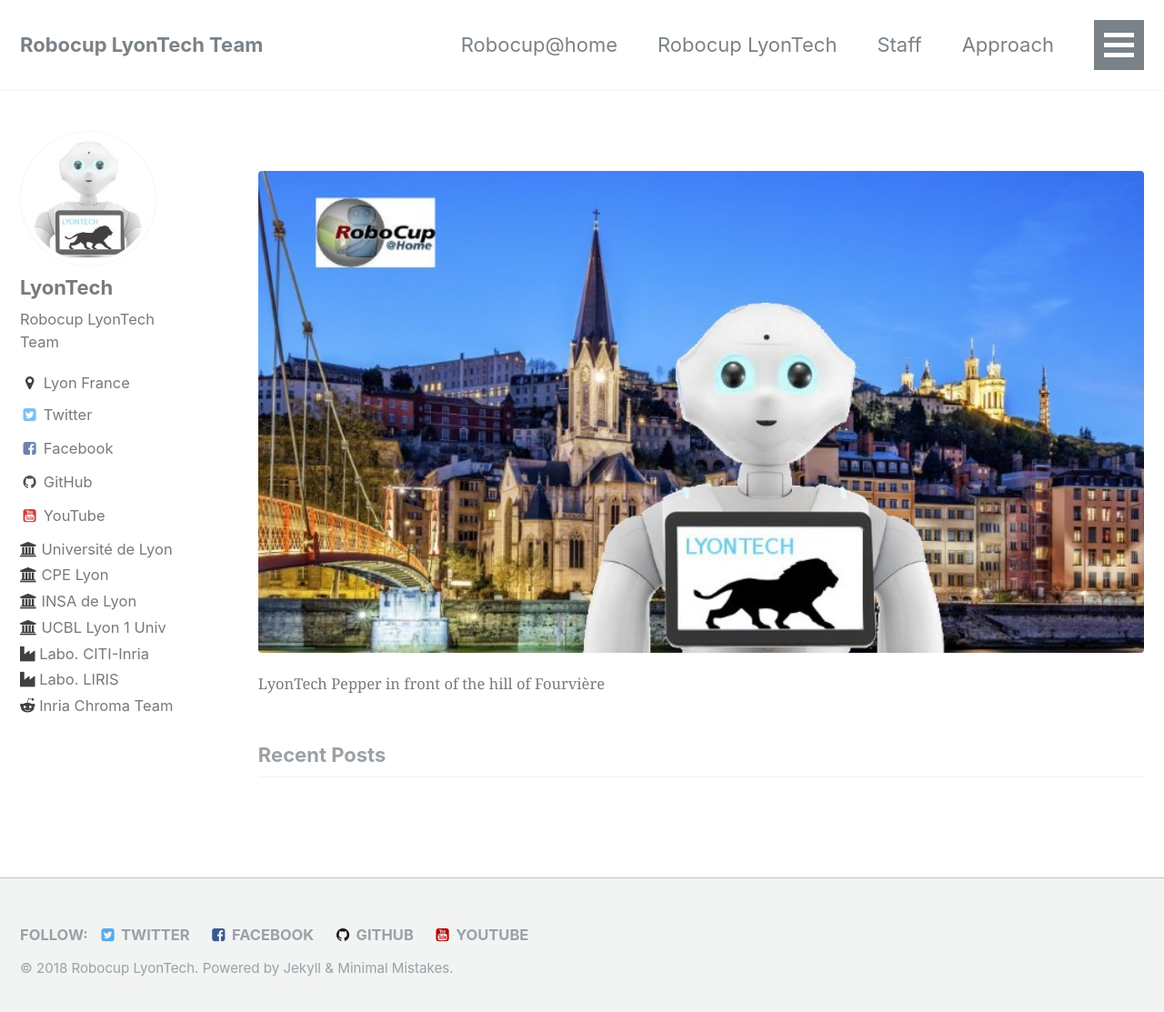
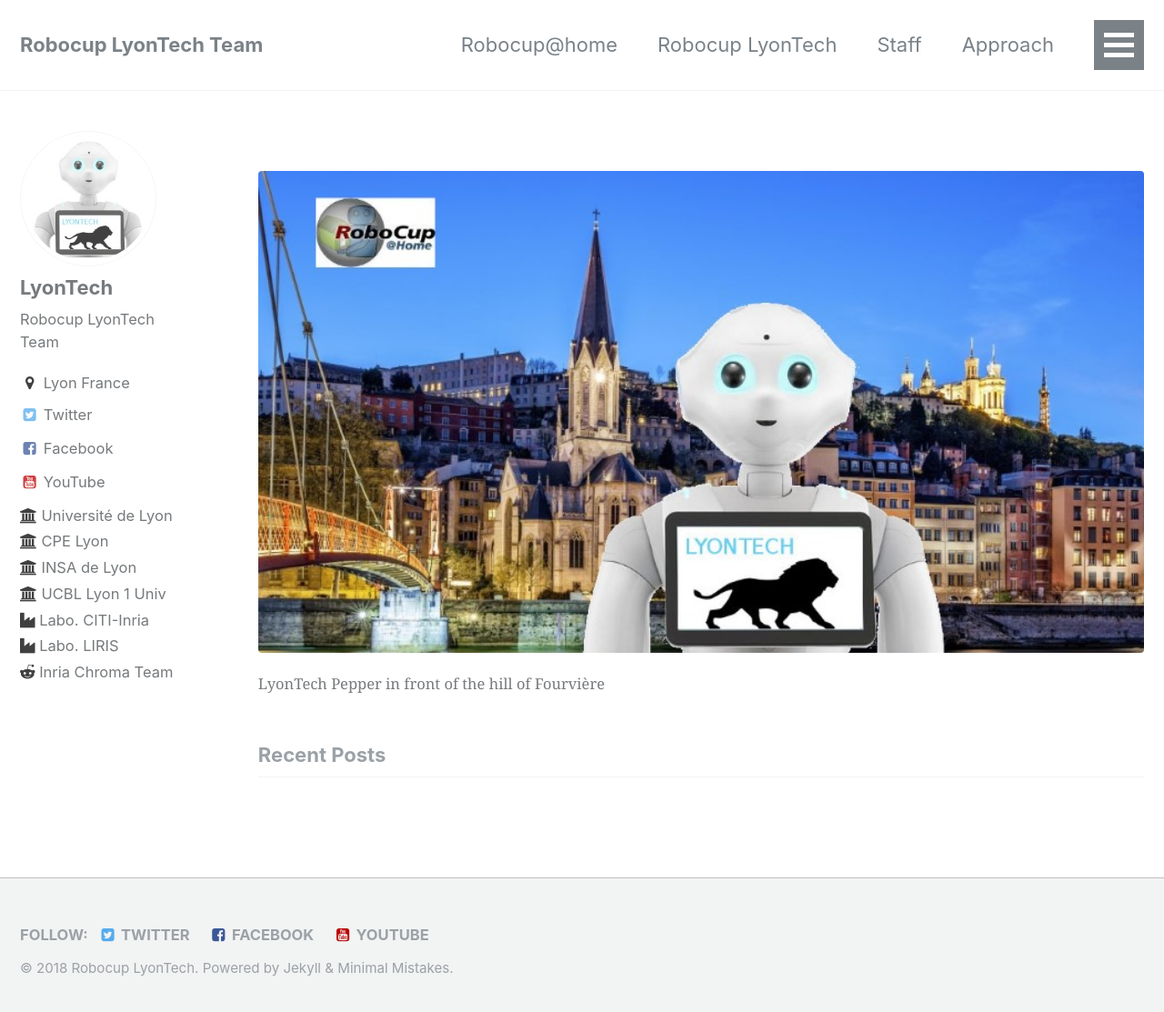
Before and after one commit to Robocup-Lyontech/Robocup-Lyontech.github.io, a Jekyll site: the page built from index.html, in a window 1280 px wide and 1121 px high. Shown: the top 1113 px of the window at 91% size. Built offline with Jekyll 4.4.1, drawn with Linux system fonts in a browser that asks for light colours; the list of posts is cut into pages by our own code.

Commit message:
Update _config.yml

```diff
--- a/_config.yml
+++ b/_config.yml
@@ -91,7 +91,7 @@
   flickr           :
   facebook         :  *facebook
   foursquare       :
-  github           : "Robocup-Lyontech"
+ # github           : "Robocup-Lyontech"
   google_plus      :
   keybase          :
   instagram        :
```
